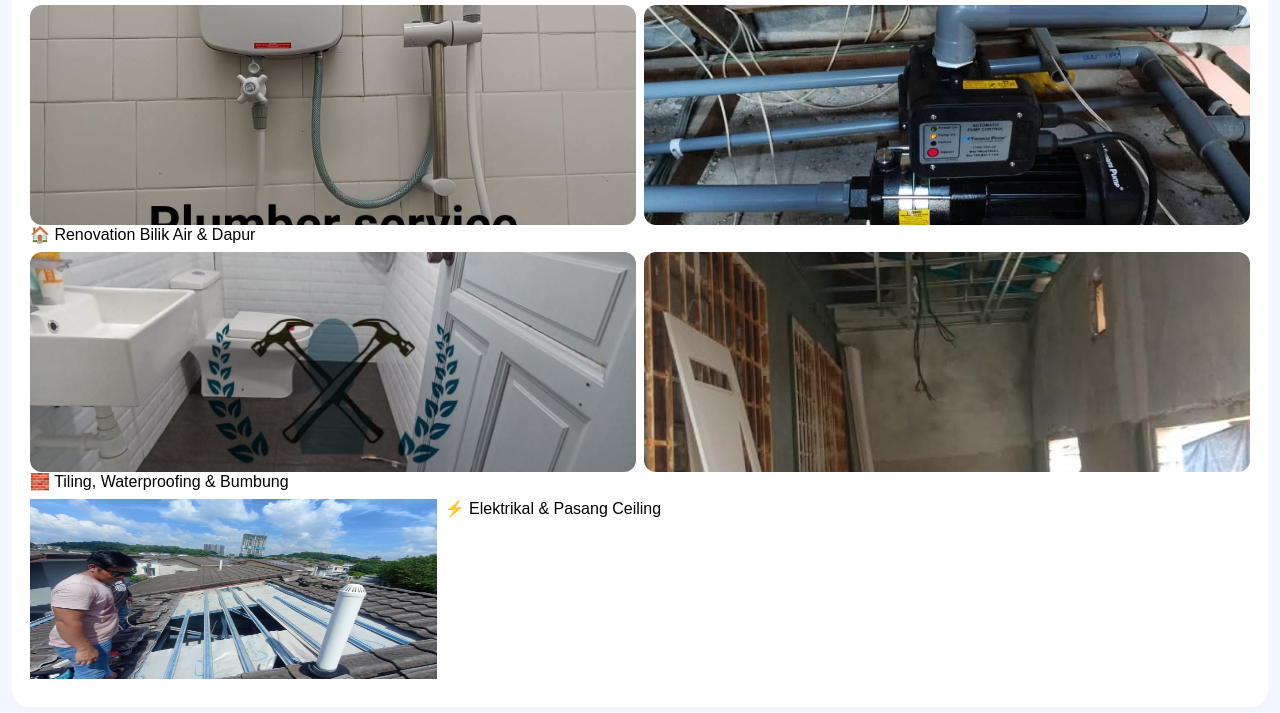
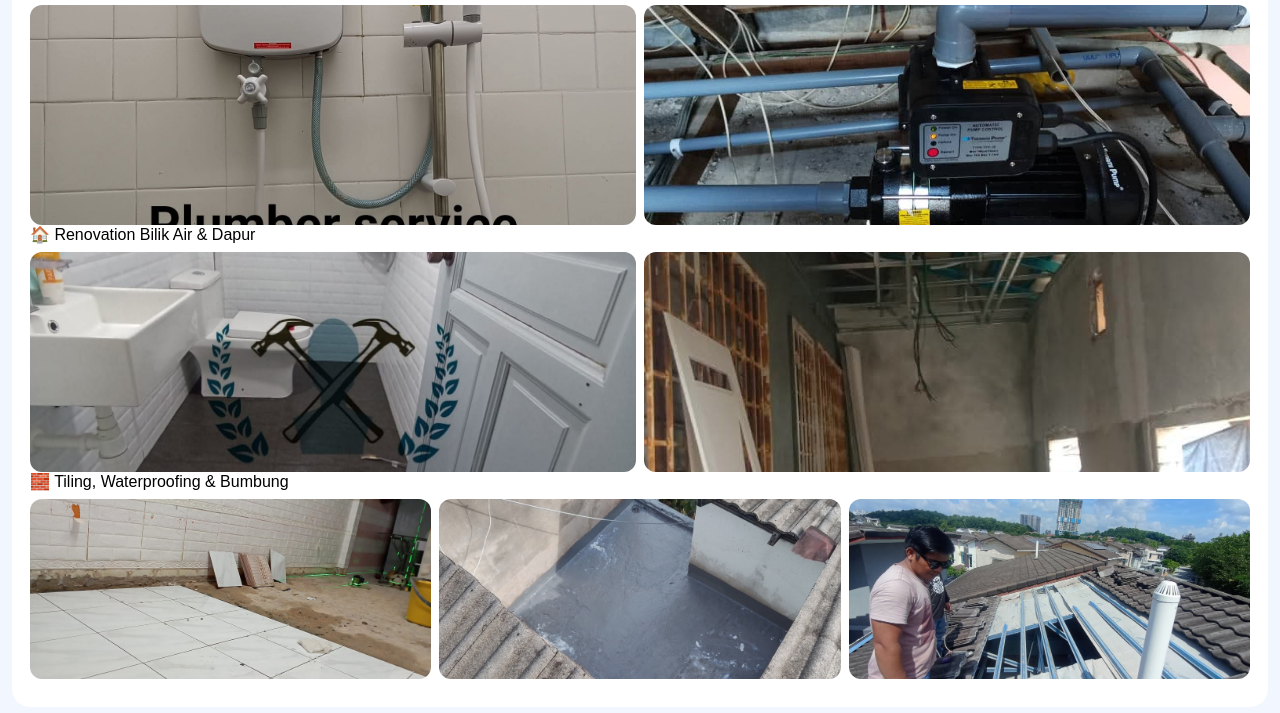
Before and after one commit to nrplumber/nrplumber-website, a plain HTML site: page index.html in a window 1280 px wide. Shown: the part 1509-2222 px from the top of the page. Drawn offline with Linux system fonts and the light colour scheme.

Commit message:
Update index.html

```diff
--- a/index.html
+++ b/index.html
@@ -77,8 +77,7 @@ body{background:#f2f6ff;font-family:Arial,sans-serif}
 
 <p>🔧 Pasang Water Heater & Pam Air</p><div style="display:flex;gap:8px;margin-top:8px;"><img src="FB_IMG_1794828466407.jpg" style="width:50%;height:220px;object-fit:cover;border-radius:12px;"><img src="FB_IMG_1794829654051.jpg" style="width:50%;height:220px;object-fit:cover;border-radius:12px;"></div>
 <p>🏠 Renovation Bilik Air & Dapur</p><div style="display:flex;gap:8px;margin-top:8px;"><img src="FB_IMG_1794830541216.jpg" style="width:50%;height:220px;object-fit:cover;border-radius:12px;"><img src="FB_IMG_1794830603989.jpg" style="width:50%;height:220px;object-fit:cover;border-radius:12px;"></div>
-<p>🧱 Tiling, Waterproofing & Bumbung</p><div style="display:flex;gap:8px;margin-top:8px;"><img src="FB_IMG_1794831274144.jpg" style="width:33.33%;height:180px;object
-<p>⚡ Elektrikal & Pasang Ceiling</p>
+<p>🧱 Tiling, Waterproofing & Bumbung</p><div style="display:flex;gap:8px;margin-top:8px;"><img src="FB_IMG_1794831303436.jpg" style="width:33.33%;height:180px;object-fit:cover;border-radius:12px;"><img src="FB_IMG_1794831328176.jpg" style="width:33.33%;height:180px;object-fit:cover;border-radius:12px;"><img src="FB_IMG_1794831274144.jpg" style="width:33.33%;height:180px;object-fit:cover;border-radius:12px;"></div>
 </div>
 <a href="tel:+601168137123" style="position:fixed;bottom:20px;right:20px;background:#25D366;color:#fff;padding:14px 20px;border-radius:50px;font-weight:900;text-decoration:none;z-index:999;">📞 Call Now</a>
 <div id="menuNR" style="display:none;position:fixed;top:60px;right:10px;background:white;border-radius:12px;box-shadow:0 5px 20px rgba(0,0,0,.3);z-index:9999;padding:10px;width:200px;">
```
